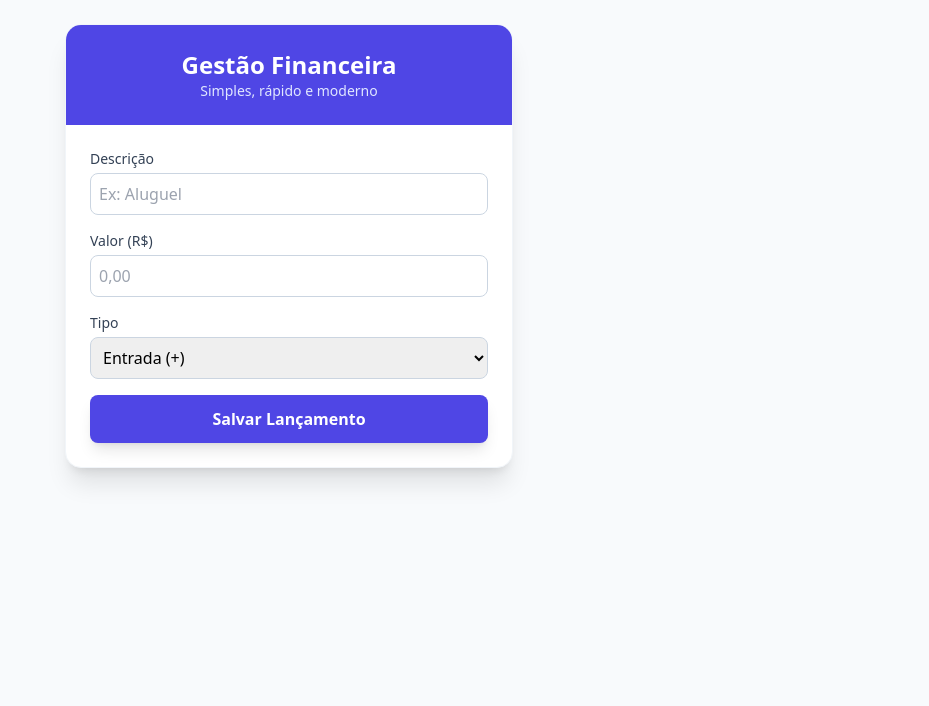
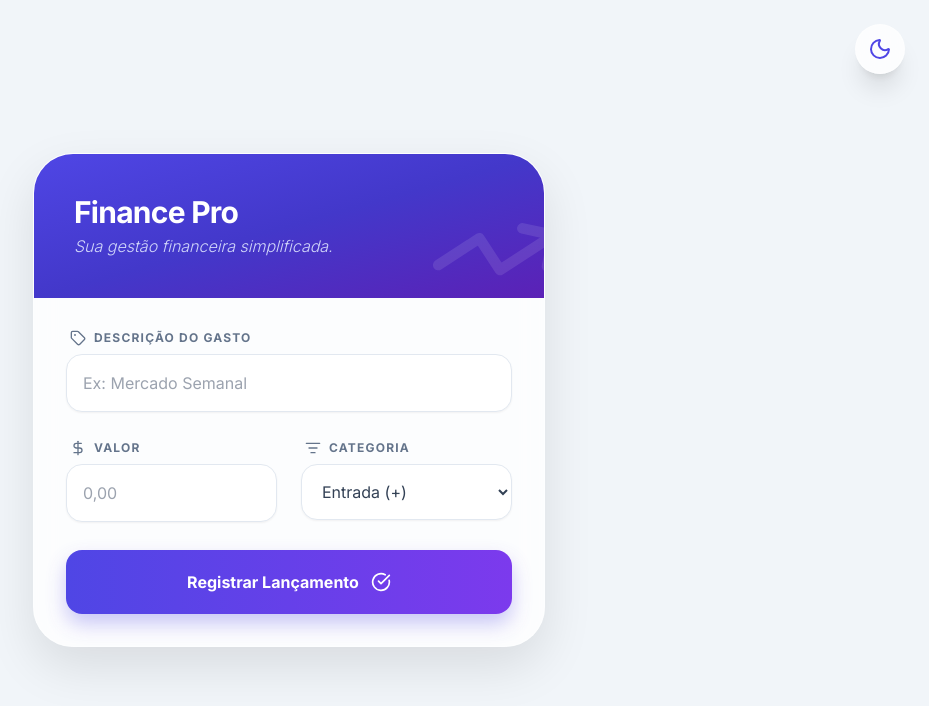
Before and after one commit to Jhonata-HB/meu-financeiro, a plain HTML site: page index.html in a window 1280 px wide. Shown: the whole page, without its empty margins (351-1280 px from the left). Drawn offline with nearby package versions, Linux system fonts and the light colour scheme.

Commit message:
Update index.html

```diff
--- a/index.html
+++ b/index.html
@@ -3,57 +3,122 @@
 <head>
     <meta charset="UTF-8">
     <meta name="viewport" content="width=device-width, initial-scale=1.0">
-    <title>Meu Controle Financeiro</title>
+    <title>Finance Pro | Gestão Inteligente</title>
     <script src="https://cdn.tailwindcss.com"></script>
+    <link href="https://fonts.googleapis.com/css2?family=Inter:wght@300;400;600;700&display=swap" rel="stylesheet">
+    <script src="https://unpkg.com/lucide@latest"></script>
+
+    <style>
+        body {
+            font-family: 'Inter', sans-serif;
+            transition: background-color 0.4s, color 0.4s;
+        }
+        .dark {
+            background-color: #0f172a;
+            color: #f8fafc;
+        }
+        .glass {
+            background: rgba(255, 255, 255, 0.8);
+            backdrop-filter: blur(12px);
+            border: 1px solid rgba(255, 255, 255, 0.3);
+        }
+        .dark .glass {
+            background: rgba(30, 41, 59, 0.7);
+            border: 1px solid rgba(255, 255, 255, 0.1);
+        }
+        input, select {
+            transition: all 0.2s ease-in-out;
+        }
+        input:focus, select:focus {
+            transform: translateY(-2px);
+        }
+    </style>
 </head>
-<body class="bg-slate-50 font-sans p-6">
+<body class="bg-slate-100 min-h-screen flex items-center justify-center p-4">
 
-    <div class="max-w-md mx-auto bg-white rounded-2xl shadow-xl overflow-hidden border border-slate-100">
-        <div class="bg-indigo-600 p-6 text-white">
-            <h1 class="text-2xl font-bold text-center">Gestão Financeira</h1>
-            <p class="text-indigo-100 text-sm text-center">Simples, rápido e moderno</p>
+    <button onclick="toggleTheme()" class="fixed top-6 right-6 p-3 rounded-full glass shadow-xl hover:scale-110 active:scale-90 transition-all z-50">
+        <i id="themeIcon" data-lucide="moon" class="text-indigo-600 dark:text-yellow-400"></i>
+    </button>
+
+    <div class="w-full max-w-lg glass rounded-[2.5rem] shadow-[0_20px_50px_rgba(0,0,0,0.1)] overflow-hidden border">
+
+        <div class="bg-gradient-to-br from-indigo-600 via-indigo-700 to-violet-800 p-10 text-white relative overflow-hidden">
+            <div class="relative z-10">
+                <h1 class="text-3xl font-extrabold tracking-tight mb-1">Finance Pro</h1>
+                <p class="text-indigo-100 opacity-90 font-light italic">Sua gestão financeira simplificada.</p>
+            </div>
+            <i data-lucide="trending-up" class="absolute -right-4 -bottom-4 w-32 h-32 opacity-10 rotate-12"></i>
         </div>
 
-        <form id="financeForm" class="p-6 space-y-4">
-            <div>
-                <label class="block text-sm font-medium text-slate-700">Descrição</label>
-                <input type="text" id="descricao" required placeholder="Ex: Aluguel"
-                    class="w-full mt-1 p-2 border border-slate-300 rounded-lg focus:ring-2 focus:ring-indigo-500 outline-none">
+        <form id="financeForm" class="p-8 space-y-7">
+
+            <div class="space-y-2">
+                <label class="flex items-center gap-2 text-xs font-bold uppercase tracking-widest text-slate-500 dark:text-slate-400 ml-1">
+                    <i data-lucide="tag" class="w-4 h-4"></i> Descrição do Gasto
+                </label>
+                <input type="text" id="descricao" required placeholder="Ex: Mercado Semanal"
+                    class="w-full p-4 bg-white dark:bg-slate-800 rounded-2xl border border-slate-200 dark:border-slate-700 focus:ring-4 focus:ring-indigo-500/20 focus:border-indigo-500 outline-none shadow-sm text-slate-700 dark:text-slate-200">
             </div>
 
-            <div>
-                <label class="block text-sm font-medium text-slate-700">Valor (R$)</label>
-                <input type="number" step="0.01" id="valor" required placeholder="0,00"
-                    class="w-full mt-1 p-2 border border-slate-300 rounded-lg focus:ring-2 focus:ring-indigo-500 outline-none">
-            </div>
+            <div class="grid grid-cols-2 gap-6">
+                <div class="space-y-2">
+                    <label class="flex items-center gap-2 text-xs font-bold uppercase tracking-widest text-slate-500 dark:text-slate-400 ml-1">
+                        <i data-lucide="dollar-sign" class="w-4 h-4"></i> Valor
+                    </label>
+                    <input type="number" step="0.01" id="valor" required placeholder="0,00"
+                        class="w-full p-4 bg-white dark:bg-slate-800 rounded-2xl border border-slate-200 dark:border-slate-700 focus:ring-4 focus:ring-indigo-500/20 focus:border-indigo-500 outline-none shadow-sm text-slate-700 dark:text-slate-200">
+                </div>
 
-            <div>
-                <label class="block text-sm font-medium text-slate-700">Tipo</label>
-                <select id="tipo" class="w-full mt-1 p-2 border border-slate-300 rounded-lg focus:ring-2 focus:ring-indigo-500 outline-none">
-                    <option value="Entrada">Entrada (+)</option>
-                    <option value="Saída">Saída (-)</option>
-                </select>
+                <div class="space-y-2">
+                    <label class="flex items-center gap-2 text-xs font-bold uppercase tracking-widest text-slate-500 dark:text-slate-400 ml-1">
+                        <i data-lucide="list-filter" class="w-4 h-4"></i> Categoria
+                    </label>
+                    <select id="tipo" class="w-full p-4 bg-white dark:bg-slate-800 rounded-2xl border border-slate-200 dark:border-slate-700 focus:ring-4 focus:ring-indigo-500/20 focus:border-indigo-500 outline-none shadow-sm text-slate-700 dark:text-slate-200 cursor-pointer">
+                        <option value="Entrada">Entrada (+)</option>
+                        <option value="Saída">Saída (-)</option>
+                    </select>
+                </div>
             </div>
 
             <button type="submit" id="btnSalvar"
-                class="w-full bg-indigo-600 hover:bg-indigo-700 text-white font-bold py-3 rounded-lg transition duration-200 shadow-lg">
-                Salvar Lançamento
+                class="w-full bg-gradient-to-r from-indigo-600 to-violet-600 hover:from-indigo-700 hover:to-violet-700 text-white font-bold py-5 rounded-2xl transition-all duration-300 shadow-[0_10px_20px_rgba(79,70,229,0.3)] hover:shadow-indigo-500/40 active:scale-[0.98] flex items-center justify-center gap-3 group">
+                <span id="btnText">Registrar Lançamento</span>
+                <i data-lucide="check-circle" class="w-5 h-5 group-hover:rotate-12 transition-transform"></i>
             </button>
         </form>
 
-        <div id="status" class="hidden text-center pb-4 font-medium"></div>
+        <div id="status" class="hidden text-center pb-8 animate-pulse font-semibold"></div>
     </div>
 
     <script>
+        // URL da sua planilha já integrada
         const APP_URL = 'https://script.google.com/macros/s/AKfycbxHMOXNNgFlQh87WqUxSk6-Bxx8FsHPid3S7M3txHWoXqCWaAMk8mUSnLcatXzIF-li/exec';
 
+        // Inicializar os ícones
+        lucide.createIcons();
+
+        // Alternar entre modo claro e escuro
+        function toggleTheme() {
+            const body = document.body;
+            const themeIcon = document.getElementById('themeIcon');
+            body.classList.toggle('dark');
+
+            const isDark = body.classList.contains('dark');
+            themeIcon.setAttribute('data-lucide', isDark ? 'sun' : 'moon');
+            lucide.createIcons(); // Recarrega o ícone atualizado
+        }
+
+        // Manipulação do Formulário
         document.getElementById('financeForm').addEventListener('submit', async (e) => {
             e.preventDefault();
             const btn = document.getElementById('btnSalvar');
+            const btnText = document.getElementById('btnText');
             const status = document.getElementById('status');
 
+            // Estado de carregamento
             btn.disabled = true;
-            btn.innerText = 'Enviando...';
+            btnText.innerText = 'Processando...';
+            btn.classList.add('opacity-80', 'cursor-not-allowed');
 
             const payload = {
                 descricao: document.getElementById('descricao').value,
@@ -62,21 +127,29 @@
             };
 
             try {
+                // Envio para o Google Apps Script
                 await fetch(APP_URL, {
                     method: 'POST',
+                    mode: 'no-cors', // Importante para evitar erros de CORS com o Apps Script
                     body: JSON.stringify(payload)
                 });
 
-                status.innerText = "✅ Salvo com sucesso!";
-                status.className = "text-green-600 text-center pb-4";
+                status.innerHTML = "🎉 Lançamento salvo com sucesso!";
+                status.className = "text-emerald-500 text-center pb-8 font-bold";
                 document.getElementById('financeForm').reset();
             } catch (error) {
-                status.innerText = "❌ Erro ao salvar.";
-                status.className = "text-red-600 text-center pb-4";
+                status.innerText = "❌ Erro ao conectar com a planilha.";
+                status.className = "text-red-500 text-center pb-8 font-bold";
             } finally {
                 status.classList.remove('hidden');
                 btn.disabled = false;
-                btn.innerText = 'Salvar Lançamento';
+                btnText.innerText = 'Registrar Lançamento';
+                btn.classList.remove('opacity-80', 'cursor-not-allowed');
+
+                // Esconder a mensagem após 4 segundos
+                setTimeout(() => {
+                    status.classList.add('hidden');
+                }, 4000);
             }
         });
     </script>
```
